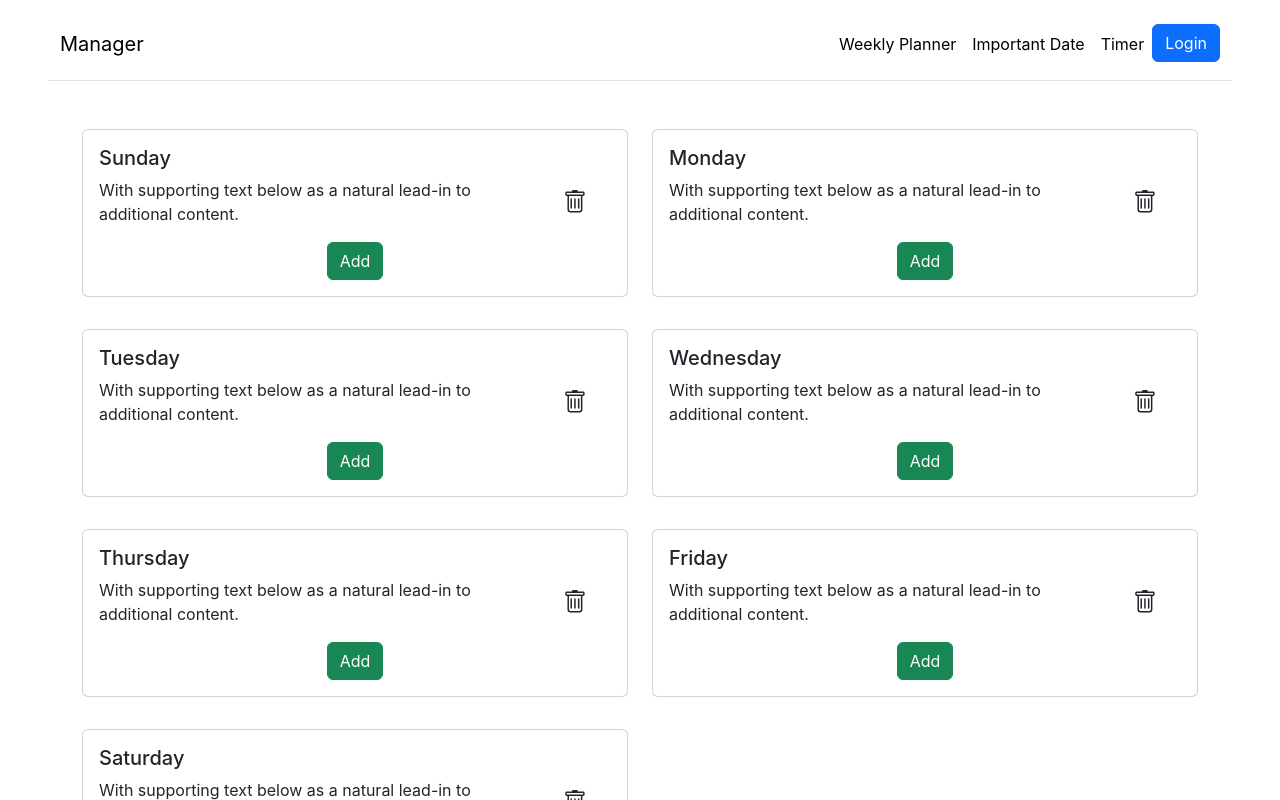
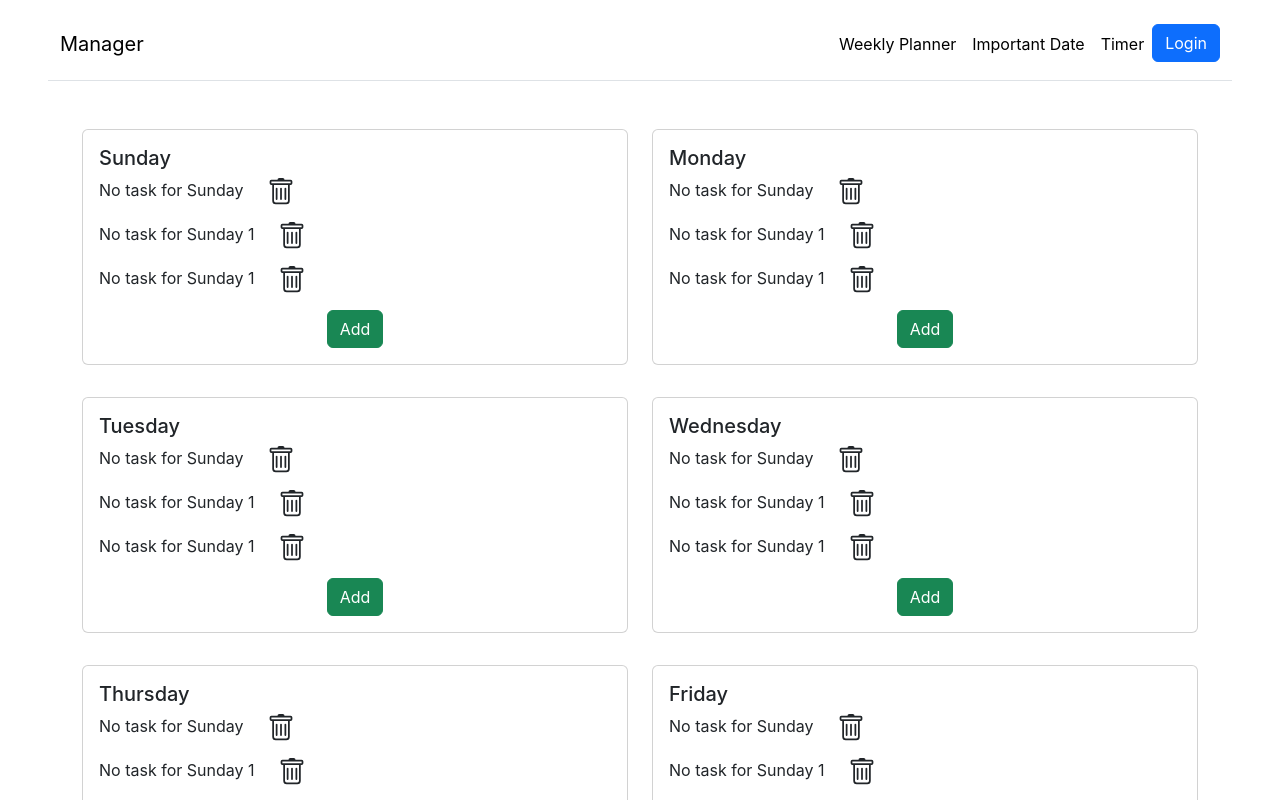
Before and after one commit to ankur0904/manager-app, a React (Create React App) app in the folder client/: page /weekly-planner in a window 1280 px wide. Shown: the top 800 px of the page. Built offline with nearby package versions, Linux system fonts and the light colour scheme; the HTML template or start-up script is replaced by a standard one.

Commit message:
✨ feat: render the content of the array in days page

```diff
--- a/client/src/pages/Days.jsx
+++ b/client/src/pages/Days.jsx
@@ -3,6 +3,26 @@ import React from "react";
 // import { Monday } from "../config/Models";
 
 function Days() {
+  const items = [
+    {
+      _id: "649a9aeb624d3969e73283cc",
+      userId: "ankur136",
+      task: "No task for Sunday",
+      __v: 0,
+    },
+    {
+      _id: "649a9f9e46a320e5db6d0412",
+      userId: "ankur136",
+      task: "No task for Sunday 1",
+      __v: 0,
+    },
+    {
+      _id: "649aa2a3e6ab63c079ccdbb0",
+      userId: "ankur136",
+      task: "No task for Sunday 1",
+      __v: 0,
+    },
+  ];
   return (
     <div className="container">
       <div className="row">
@@ -11,9 +31,9 @@ function Days() {
             <div className="card-body">
               <h5 className="card-title">Sunday</h5>
 
-              <p className="card-text d-flex justify-content-end">
-                With supporting text below as a natural lead-in to additional
-                content.
+              {items.map((item) => (
+                <p className="card-text d-flex justify-content-left">
+                  {item.task}
                   <svg
                     xmlns="http://www.w3.org/2000/svg"
                     width="28"
@@ -25,6 +45,7 @@ function Days() {
                     <path d="M14.5 3a1 1 0 0 1-1 1H13v9a2 2 0 0 1-2 2H5a2 2 0 0 1-2-2V4h-.5a1 1 0 0 1-1-1V2a1 1 0 0 1 1-1H6a1 1 0 0 1 1-1h2a1 1 0 0 1 1 1h3.5a1 1 0 0 1 1 1v1ZM4.118 4 4 4.059V13a1 1 0 0 0 1 1h6a1 1 0 0 0 1-1V4.059L11.882 4H4.118ZM2.5 3h11V2h-11v1Z" />
                   </svg>
                 </p>
+              ))}
 
               <div className="d-flex justify-content-center">
                 <a href="/#" className="btn btn-success mx-2">
@@ -38,9 +59,9 @@ function Days() {
           <div className="card">
             <div className="card-body">
               <h5 className="card-title">Monday</h5>
-              <p className="card-text d-flex justify-content-end">
-                With supporting text below as a natural lead-in to additional
-                content.
+              {items.map((item) => (
+                <p className="card-text d-flex justify-content-left">
+                  {item.task}
                   <svg
                     xmlns="http://www.w3.org/2000/svg"
                     width="28"
@@ -52,6 +73,7 @@ function Days() {
                     <path d="M14.5 3a1 1 0 0 1-1 1H13v9a2 2 0 0 1-2 2H5a2 2 0 0 1-2-2V4h-.5a1 1 0 0 1-1-1V2a1 1 0 0 1 1-1H6a1 1 0 0 1 1-1h2a1 1 0 0 1 1 1h3.5a1 1 0 0 1 1 1v1ZM4.118 4 4 4.059V13a1 1 0 0 0 1 1h6a1 1 0 0 0 1-1V4.059L11.882 4H4.118ZM2.5 3h11V2h-11v1Z" />
                   </svg>
                 </p>
+              ))}
               <div className="d-flex justify-content-center">
                 <a href="/#" className="btn btn-success mx-2">
                   Add
@@ -64,9 +86,9 @@ function Days() {
           <div className="card">
             <div className="card-body">
               <h5 className="card-title">Tuesday</h5>
-              <p className="card-text d-flex justify-content-end">
-                With supporting text below as a natural lead-in to additional
-                content.
+              {items.map((item) => (
+                <p className="card-text d-flex justify-content-left">
+                  {item.task}
                   <svg
                     xmlns="http://www.w3.org/2000/svg"
                     width="28"
@@ -78,6 +100,7 @@ function Days() {
                     <path d="M14.5 3a1 1 0 0 1-1 1H13v9a2 2 0 0 1-2 2H5a2 2 0 0 1-2-2V4h-.5a1 1 0 0 1-1-1V2a1 1 0 0 1 1-1H6a1 1 0 0 1 1-1h2a1 1 0 0 1 1 1h3.5a1 1 0 0 1 1 1v1ZM4.118 4 4 4.059V13a1 1 0 0 0 1 1h6a1 1 0 0 0 1-1V4.059L11.882 4H4.118ZM2.5 3h11V2h-11v1Z" />
                   </svg>
                 </p>
+              ))}
               <div className="d-flex justify-content-center">
                 <a href="/#" className="btn btn-success mx-2">
                   Add
@@ -90,9 +113,9 @@ function Days() {
           <div className="card">
             <div className="card-body">
               <h5 className="card-title">Wednesday</h5>
-              <p className="card-text d-flex justify-content-end">
-                With supporting text below as a natural lead-in to additional
-                content.
+              {items.map((item) => (
+                <p className="card-text d-flex justify-content-left">
+                  {item.task}
                   <svg
                     xmlns="http://www.w3.org/2000/svg"
                     width="28"
@@ -104,6 +127,7 @@ function Days() {
                     <path d="M14.5 3a1 1 0 0 1-1 1H13v9a2 2 0 0 1-2 2H5a2 2 0 0 1-2-2V4h-.5a1 1 0 0 1-1-1V2a1 1 0 0 1 1-1H6a1 1 0 0 1 1-1h2a1 1 0 0 1 1 1h3.5a1 1 0 0 1 1 1v1ZM4.118 4 4 4.059V13a1 1 0 0 0 1 1h6a1 1 0 0 0 1-1V4.059L11.882 4H4.118ZM2.5 3h11V2h-11v1Z" />
                   </svg>
                 </p>
+              ))}
               <div className="d-flex justify-content-center">
                 <a href="/#" className="btn btn-success mx-2">
                   Add
@@ -116,9 +140,9 @@ function Days() {
           <div className="card">
             <div className="card-body">
               <h5 className="card-title">Thursday</h5>
-              <p className="card-text d-flex justify-content-end">
-                With supporting text below as a natural lead-in to additional
-                content.
+              {items.map((item) => (
+                <p className="card-text d-flex justify-content-left">
+                  {item.task}
                   <svg
                     xmlns="http://www.w3.org/2000/svg"
                     width="28"
@@ -130,6 +154,7 @@ function Days() {
                     <path d="M14.5 3a1 1 0 0 1-1 1H13v9a2 2 0 0 1-2 2H5a2 2 0 0 1-2-2V4h-.5a1 1 0 0 1-1-1V2a1 1 0 0 1 1-1H6a1 1 0 0 1 1-1h2a1 1 0 0 1 1 1h3.5a1 1 0 0 1 1 1v1ZM4.118 4 4 4.059V13a1 1 0 0 0 1 1h6a1 1 0 0 0 1-1V4.059L11.882 4H4.118ZM2.5 3h11V2h-11v1Z" />
                   </svg>
                 </p>
+              ))}
               <div className="d-flex justify-content-center">
                 <a href="/#" className="btn btn-success mx-2">
                   Add
@@ -142,9 +167,9 @@ function Days() {
           <div className="card">
             <div className="card-body">
               <h5 className="card-title">Friday</h5>
-              <p className="card-text d-flex justify-content-end">
-                With supporting text below as a natural lead-in to additional
-                content.
+              {items.map((item) => (
+                <p className="card-text d-flex justify-content-left">
+                  {item.task}
                   <svg
                     xmlns="http://www.w3.org/2000/svg"
                     width="28"
@@ -156,6 +181,7 @@ function Days() {
                     <path d="M14.5 3a1 1 0 0 1-1 1H13v9a2 2 0 0 1-2 2H5a2 2 0 0 1-2-2V4h-.5a1 1 0 0 1-1-1V2a1 1 0 0 1 1-1H6a1 1 0 0 1 1-1h2a1 1 0 0 1 1 1h3.5a1 1 0 0 1 1 1v1ZM4.118 4 4 4.059V13a1 1 0 0 0 1 1h6a1 1 0 0 0 1-1V4.059L11.882 4H4.118ZM2.5 3h11V2h-11v1Z" />
                   </svg>
                 </p>
+              ))}
               <div className="d-flex justify-content-center">
                 <a href="/#" className="btn btn-success mx-2">
                   Add
@@ -168,9 +194,9 @@ function Days() {
           <div className="card">
             <div className="card-body">
               <h5 className="card-title">Saturday</h5>
-              <p className="card-text d-flex justify-content-end">
-                With supporting text below as a natural lead-in to additional
-                content.
+              {items.map((item) => (
+                <p className="card-text d-flex justify-content-left">
+                  {item.task}
                   <svg
                     xmlns="http://www.w3.org/2000/svg"
                     width="28"
@@ -182,6 +208,7 @@ function Days() {
                     <path d="M14.5 3a1 1 0 0 1-1 1H13v9a2 2 0 0 1-2 2H5a2 2 0 0 1-2-2V4h-.5a1 1 0 0 1-1-1V2a1 1 0 0 1 1-1H6a1 1 0 0 1 1-1h2a1 1 0 0 1 1 1h3.5a1 1 0 0 1 1 1v1ZM4.118 4 4 4.059V13a1 1 0 0 0 1 1h6a1 1 0 0 0 1-1V4.059L11.882 4H4.118ZM2.5 3h11V2h-11v1Z" />
                   </svg>
                 </p>
+              ))}
               <div className="d-flex justify-content-center">
                 <a href="/#" className="btn btn-success mx-2">
                   Add
```
Lines whose indentation alone changed are shown as unchanged.
